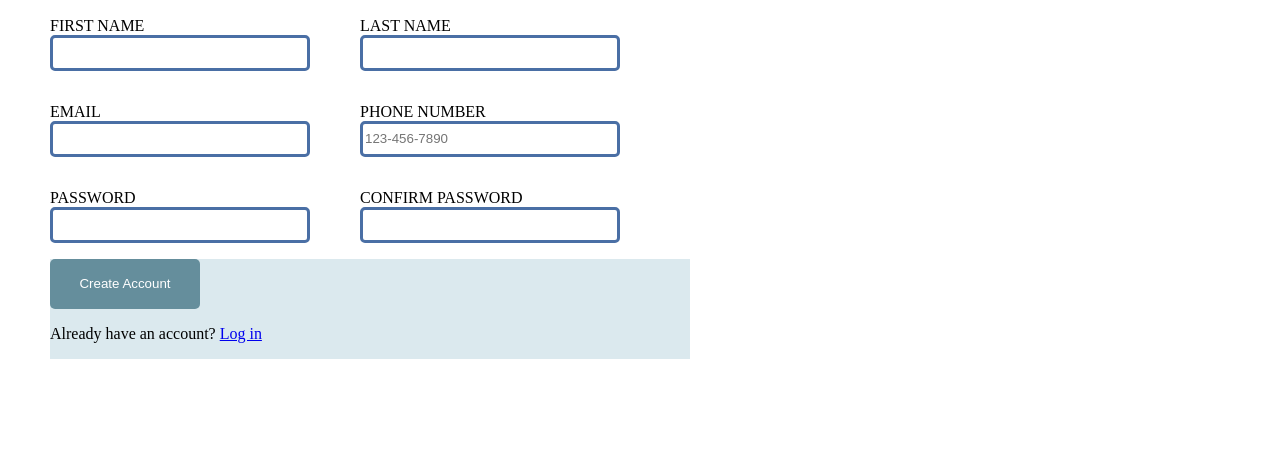
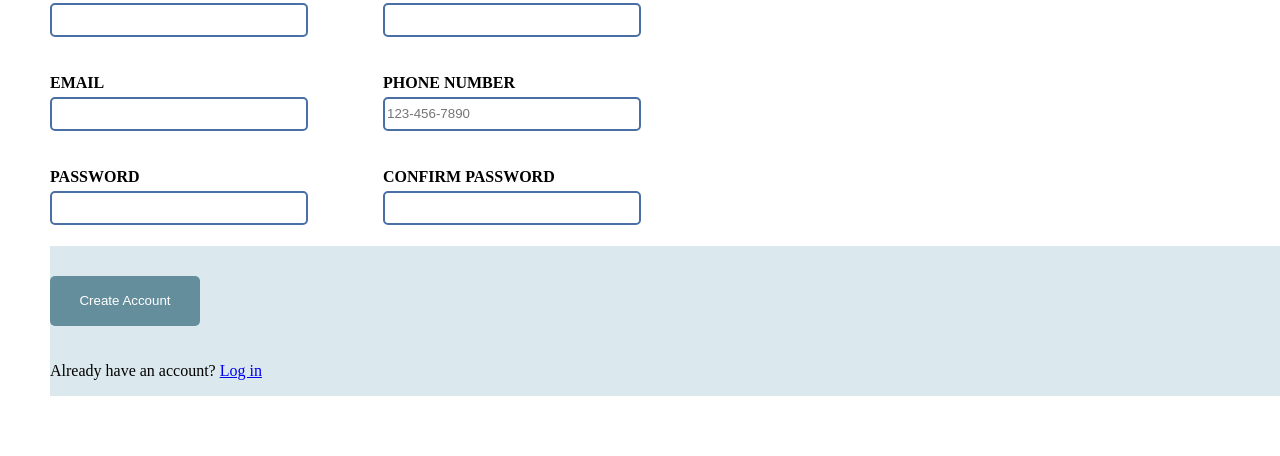
Before and after one commit to Fengkp/signup-form, a plain HTML site: page index.html in a window 1280 px wide. Shown: the part 344-800 px from the top of the page. Drawn offline with Linux system fonts and the light colour scheme.

Commit message:
adjusted margins of create account container

```diff
--- a/index.html
+++ b/index.html
@@ -61,8 +61,10 @@
                 </ul>
             </div>
         </form>
-        <button>Create Account</button>
-        <p>Already have an account? <a href="#">Log in</a></p>
+        <div class="create-acct">
+            <button>Create Account</button>
+            <p>Already have an account? <a href="#">Log in</a></p>
+        </div>
     </div>
 </body>
 </html>
--- a/styles.css
+++ b/styles.css
@@ -5,10 +5,10 @@ button {
     border: none;
     background-color: #658E9C;
     color: white;
+    margin-bottom: 20px;
 }
 
 body {
-
     margin: 0;
 }
 
@@ -18,7 +18,6 @@ body {
     justify-content: left;
     margin-left: 50px;
     margin-right: auto;
-    max-width: 50%;
     background-color: #DBE9EE;
 }
 
@@ -29,7 +28,7 @@ body {
 }
 
 input {
-    border: solid 3px #4A6FA5;
+    border: solid 2px #4A6FA5;
     border-radius: 5px;
     height: 28px;
     width: 250px;
@@ -39,9 +38,21 @@ input {
 ul {
     padding: 0;
     list-style: none;
-    margin-right: 50px;
+    margin-right: 75px;
+}
+
+li {
+    margin-bottom: 5px;
 }
 
 form {
     background-color: white;
 }
+
+label {
+    font-weight: 600;
+}
+
+.create-acct {
+    margin-top: 30px;
+}
```
